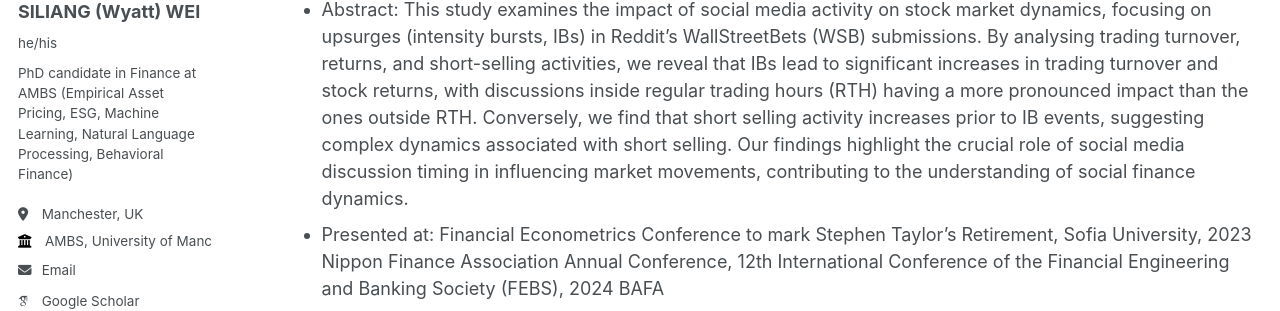
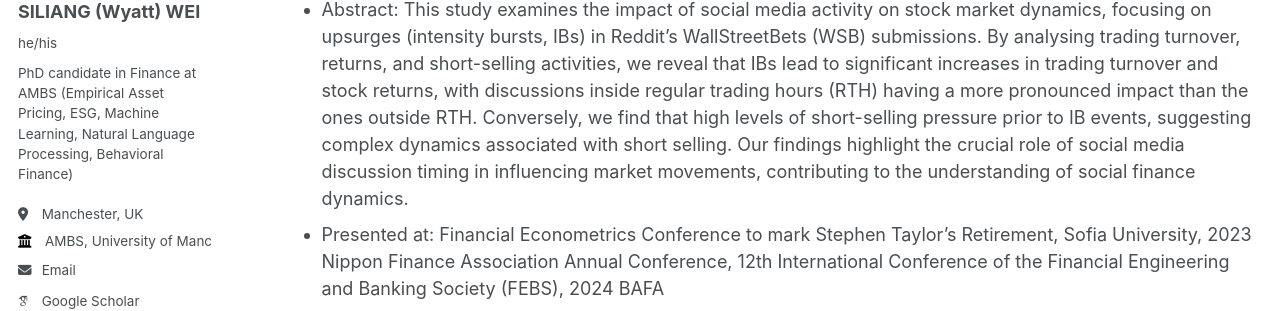
Before and after one commit to wyattswei/wyattswei.github.io, a Jekyll site: the page built from _pages/research.md, in a window 1280 px wide and 900 px high. Shown: the part 290-601 px from the top of the window. Built offline with Jekyll 4.4.1, drawn with Linux system fonts in a browser that asks for light colours; some web fonts are replaced.

Commit message:
Change JMP abstract

```diff
--- a/_pages/research.md
+++ b/_pages/research.md
@@ -14,7 +14,7 @@ Job Market Paper
 Intensity Bursts in WallStreetBets Discussion
 and Stock Markets Trading
 * Co-author: [Yoichi Otsubo](https://scholar.google.com/citations?user=ravVQhcAAAAJ) and [Ser-Huang Poon](https://scholar.google.co.uk/citations?user=cSrJhbIAAAAJ)
-* Abstract: This study examines the impact of social media activity on stock market dynamics, focusing on upsurges (intensity bursts, IBs) in Reddit's WallStreetBets (WSB) submissions. By analysing trading turnover, returns, and short-selling activities, we reveal that IBs lead to significant increases in trading turnover and stock returns, with discussions inside regular trading hours (RTH) having a more pronounced impact than the ones outside RTH. Conversely, we find that short selling activity increases prior to IB events, suggesting complex dynamics associated with short selling. Our findings highlight the crucial role of social media discussion timing in influencing market movements, contributing to the understanding of social finance dynamics.
+* Abstract: This study examines the impact of social media activity on stock market dynamics, focusing on upsurges (intensity bursts, IBs) in Reddit's WallStreetBets (WSB) submissions. By analysing trading turnover, returns, and short-selling activities, we reveal that IBs lead to significant increases in trading turnover and stock returns, with discussions inside regular trading hours (RTH) having a more pronounced impact than the ones outside RTH. Conversely, we find that high levels of short-selling pressure prior to IB events, suggesting complex dynamics associated with short selling. Our findings highlight the crucial role of social media discussion timing in influencing market movements, contributing to the understanding of social finance dynamics.
 * Presented at: Financial Econometrics Conference to mark Stephen Taylor’s Retirement, Sofia University, 2023 Nippon Finance Association Annual Conference, 12th International Conference of the Financial Engineering and Banking Society (FEBS), 2024 BAFA
 
 Publication
```
Also changed, not shown: _pages/cv.md (+1 -1 lines), 1 other file.
